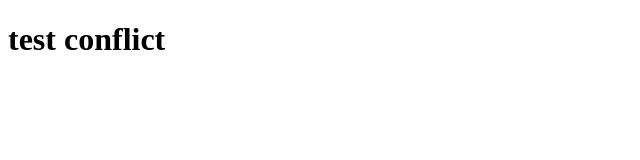
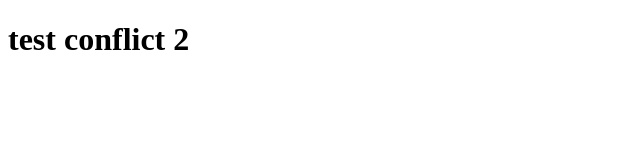
Before and after one commit to anjinsan132131/test, a plain HTML site: page index.html in a window 1280 px wide. Shown: the full height of the page, 0-640 px from the left. Drawn offline with Linux system fonts and the light colour scheme.

Commit message:
fix title

```diff
--- a/index.html
+++ b/index.html
@@ -7,6 +7,6 @@
   <title>Document</title>
 </head>
 <body>
-  <h1>test conflict</h1>
+  <h1>test conflict 2</h1>
 </body>
 </html>
```
